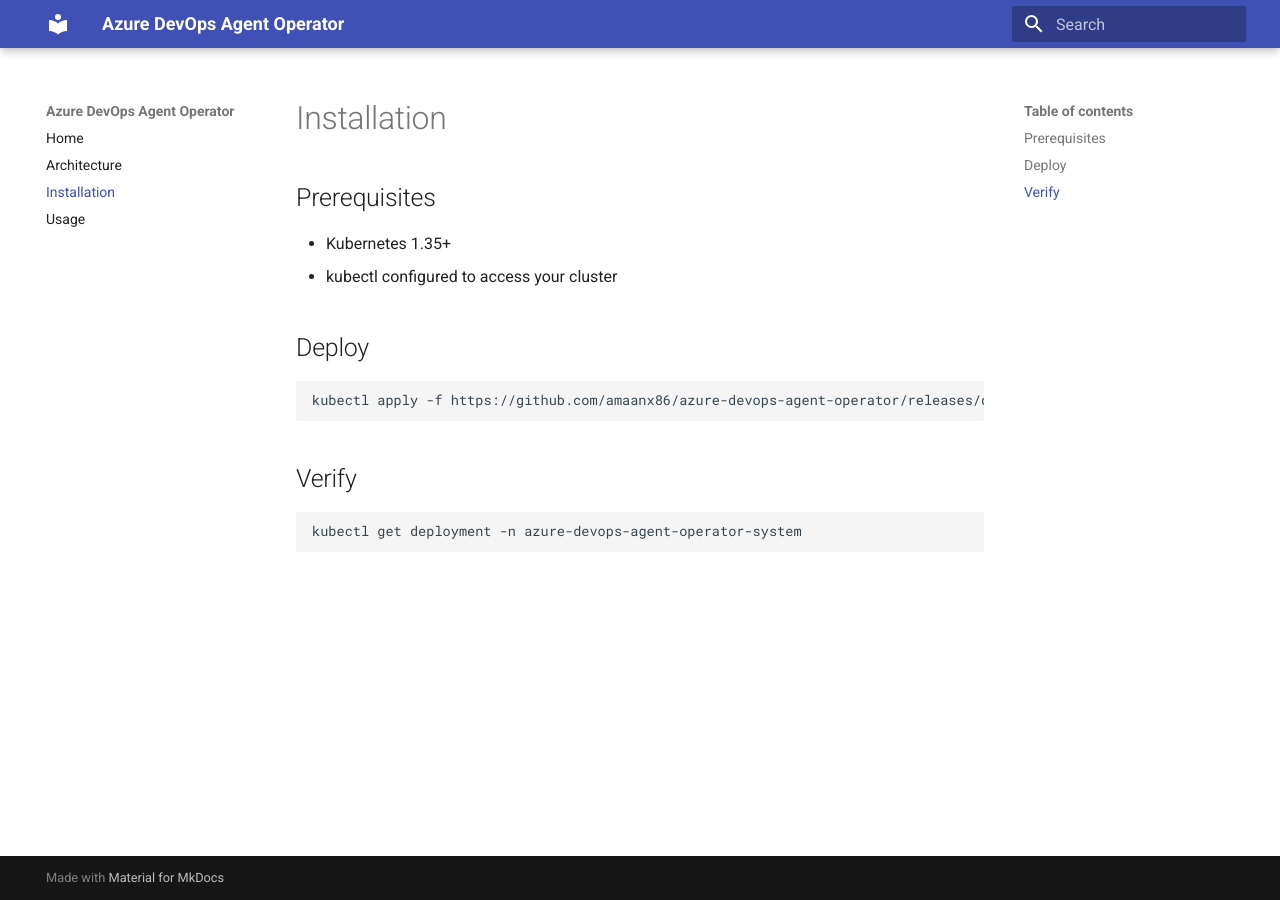
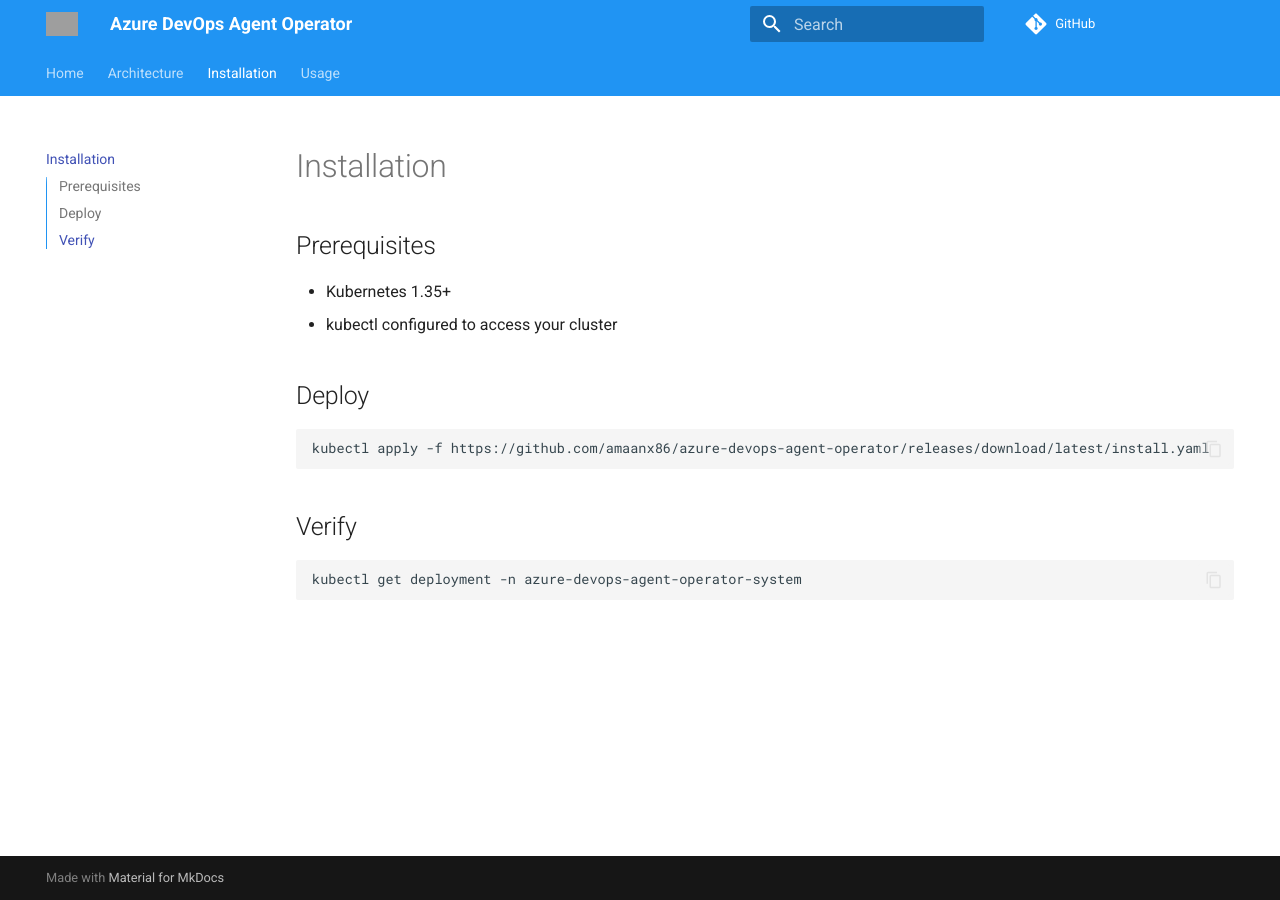
Before and after one commit to amaanx86/azure-devops-agent-operator, an MkDocs documentation site: the page built from docs/installation.md, in a window 1280 px wide. Built offline with MkDocs 1.6.1 and Material for MkDocs 9.7.7, drawn with Linux system fonts in a browser that asks for light colours; comment, search, counter and statistics services are not loaded; grey boxes are pictures that could not be loaded.

Commit message:
feat: enhance mkdocs configuration with additional styling and structure

```diff
--- a/mkdocs.yml
+++ b/mkdocs.yml
@@ -1,5 +1,11 @@
 site_name: Azure DevOps Agent Operator
 site_description: Kubernetes operator for elastically-scalable Azure DevOps self-hosted agents
+repo_url: https://github.com/amaanx86/azure-devops-agent-operator
+repo_name: GitHub
+docs_dir: docs
+
+extra_css:
+  - assets/stylesheets/custom.css
 
 nav:
   - Home: index.md
@@ -9,14 +15,30 @@ nav:
 
 theme:
   name: material
+  logo: assets/logo.png
+  favicon: assets/logo.png
   palette:
-    scheme: default
+    scheme: light
+    primary: blue
+    accent: blue
+  features:
+    - header.autohide
+    - navigation.tabs
+    - navigation.top
+    - toc.integrate
+    - content.code.copy
 
 plugins:
   - search
 
 markdown_extensions:
-  - pymdownx.highlight
+  - attr_list
+  - pymdownx.highlight:
+      use_pygments: true
   - pymdownx.superfences
-  - pymdownx.tasklist
-  - toc
+  - pymdownx.tasklist:
+      custom_checkbox: true
+  - toc:
+      permalink: true
+  - admonition
+  - pymdownx.details
```
